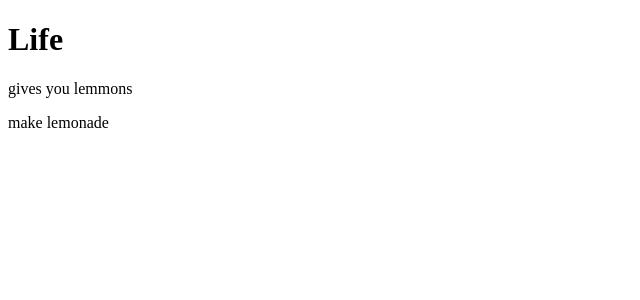
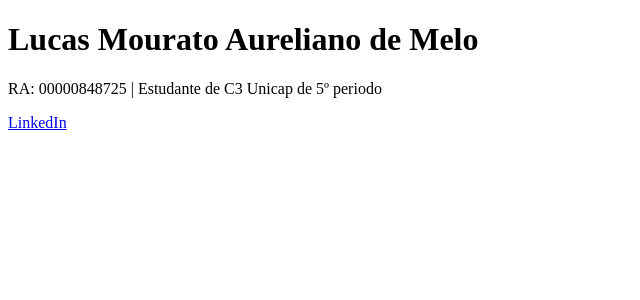
Before and after one commit to LucasMChave/programacao-em-web, a Next.js app in the folder ex01/: page / in a window 1280 px wide. Shown: the top 300 px of the page, without its empty margins (0-640 px from the left). Built offline with nearby package versions, Linux system fonts and the light colour scheme.

Commit message:
adição do linkedin

```diff
--- a/ex01/app/layout.js
+++ b/ex01/app/layout.js
@@ -20,9 +20,12 @@ export default function RootLayout({ children }) {
   return (
     <html lang="pt-br">
       <head>
-        <meta charSet="utf-8">
-
-        </meta>
+        <meta charSet="utf-8" />
+        <meta
+          name="viewport"
+          content="width=device-width, initial-scale=1, shrink-to-fit=no"
+          description="Site de exercicio para pratica em HTML"
+        />
       </head>
       <body className={`${geistSans.variable} ${geistMono.variable}`}>
         {children}
--- a/ex01/app/page.js
+++ b/ex01/app/page.js
@@ -1,13 +1,13 @@
 export default function Home() {
   return (
     <div>
-      <h1> Life </h1>
-      <p>
-        gives you lemmons
-      </p>
-      <p>
-        make lemonade
-      </p>
+      <h1>Lucas Mourato Aureliano de Melo</h1>
+      <p>RA: 00000848725 | Estudante de C3 Unicap de 5º periodo</p>
+
+      <a href="www.linkedin.com/in/lucas-mourato-5b6a062b5"
+      target="blank_">
+        LinkedIn
+      </a>
     </div>
   );
 }
```
